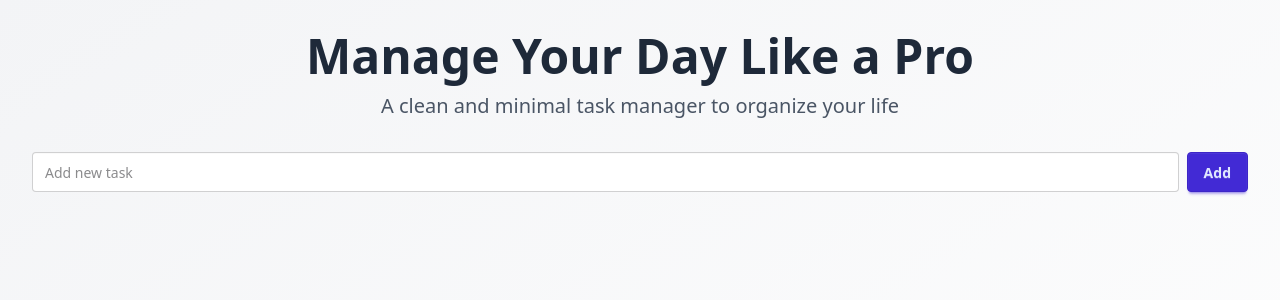
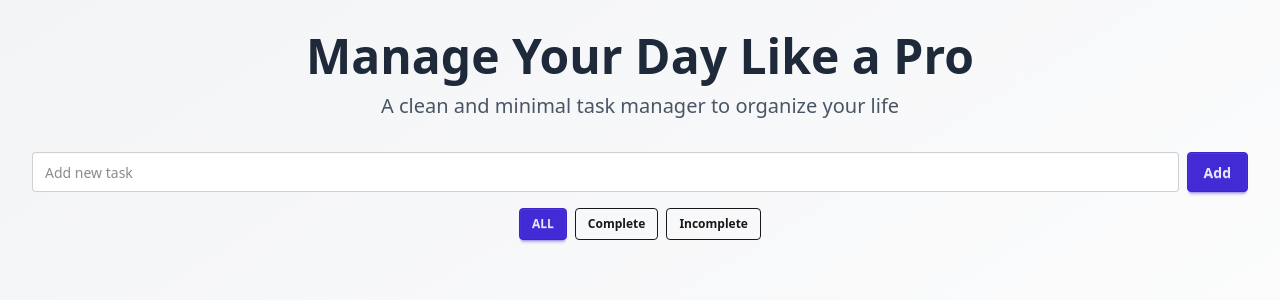
Before and after one commit to mohammadhbi/TodoList, a React (Vite) app: page / in a window 1280 px wide. Shown: the top 300 px of the page. Built offline with nearby package versions, Linux system fonts and the light colour scheme.

Commit message:
feat(task): add task filtering by status (all, completed, incomplete)

```diff
--- a/src/App.tsx
+++ b/src/App.tsx
@@ -8,6 +8,7 @@ interface Task {
   isCompleted: boolean;
 }
 export default function App() {
+  const [filter, setFilter]= useState<"all"|"completed" | "incomplete">("all")
   const [tasks, setTasks] = useState<Task[]>(() => {
     const saved = localStorage.getItem("tasks");
     return saved ? JSON.parse(saved) : [];
@@ -44,7 +45,11 @@ export default function App() {
       )
     );
   };
-
+const filteredTasks = tasks.filter((task)=>{
+  if (filter === "completed")return task.isCompleted;
+  if(filter==="incomplete")return !task.isCompleted;
+  return true;
+})
 
   return (
     <div className="min-h-screen bg-gradient-to-br from-gray-100 to-white p-4 sm:p-8">
@@ -61,8 +66,25 @@ export default function App() {
           A clean and minimal task manager to organize your life
         </p>
         <AddTaskForm onAdd={handleAddTask} />
+       <div className=" flex gap-2 justify-center mb-4">
+<button
+onClick={()=>setFilter("all")}
+className={`btn btn-sm ${ filter=== "all" ? "btn-primary": "btn-outline"}`}>
+ALL
+</button>
+<button
+onClick={()=>setFilter("completed")}
+className={`btn btn-sm ${filter=== "completed"? "btn-primary":"btn-outline"}`}>
+Complete
+</button>
+<button
+onClick={()=>setFilter("incomplete")}
+className={`btn btn-sm ${filter ==="incomplete"? "btn-primary": "btn-outline"}`}>
+Incomplete
+</button>
+       </div>
         <TaskList
-          tasks={tasks}
+          tasks={filteredTasks}
           onToggle={handleToggleTask}
           onDelete={handleDeleteTask}
           onEdit={handleEditTask}
```
